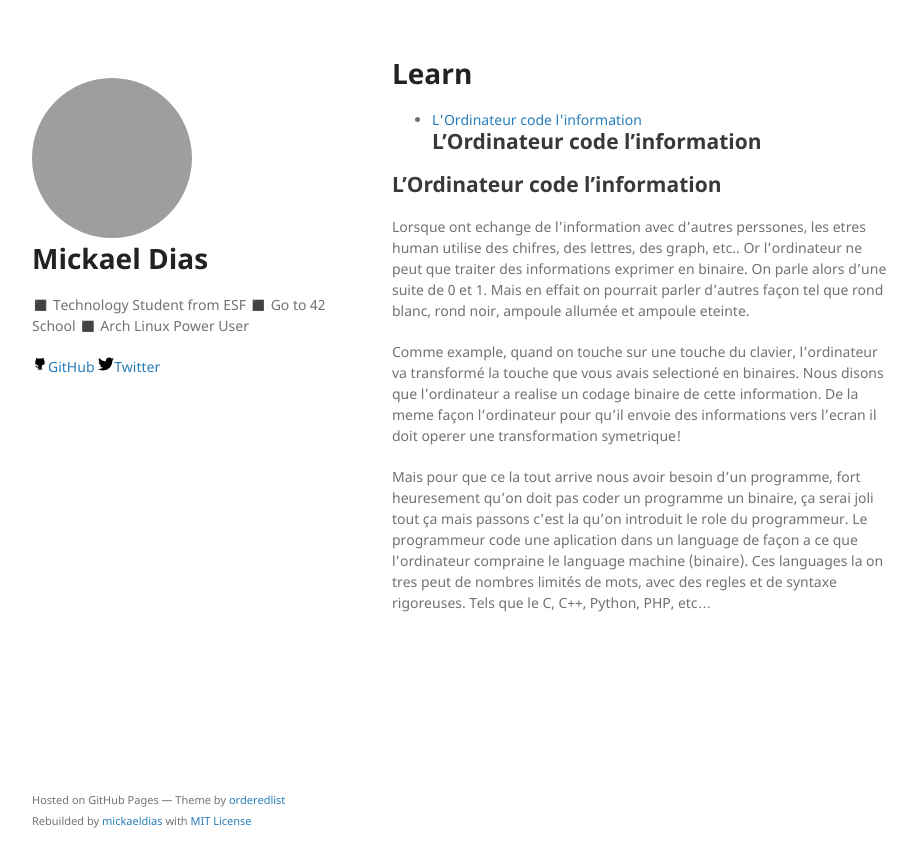
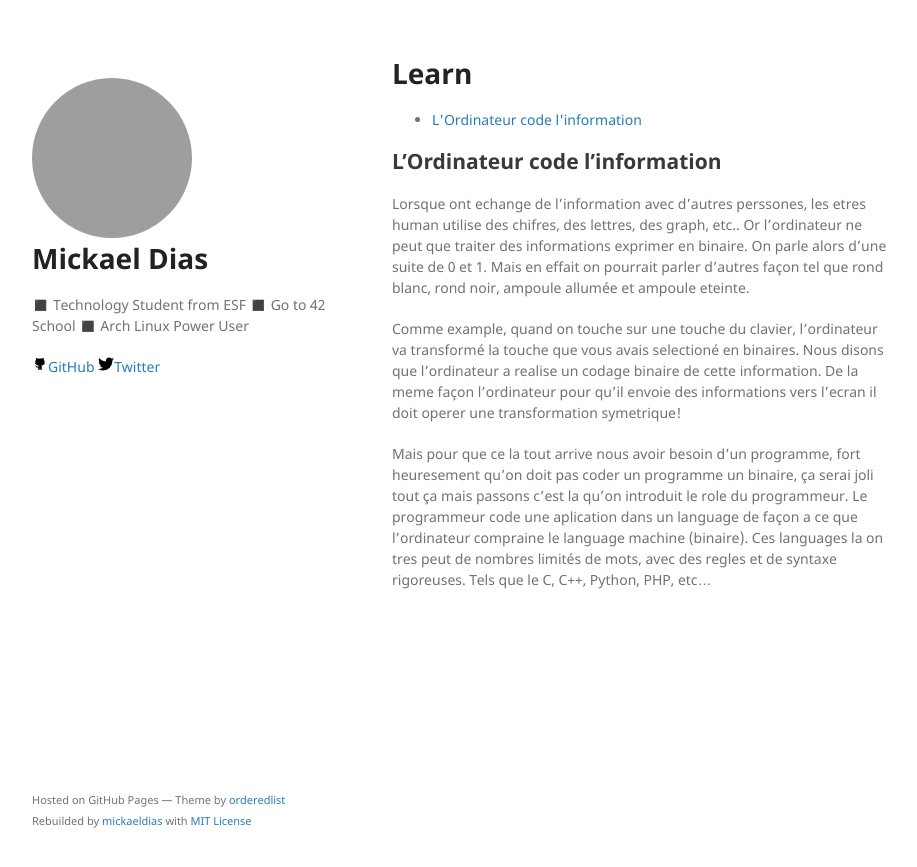
Before and after one commit to gliasa01/gliasa01.github.io, a Jekyll site: the page built from index.md, in a window 1280 px wide. Shown: the top 867 px of the page, without its empty margins (178-1095 px from the left). Built offline with Jekyll 4.4.1, drawn with Linux system fonts in a browser that asks for light colours; grey boxes are pictures that could not be loaded.

Commit message:
post excerpt not fixed remove line 10

```diff
--- a/index.md
+++ b/index.md
@@ -7,7 +7,6 @@ layout: default
   {% for post in site.posts %}
     <li>
       <a href="{{ post.url }}">{{ post.title }}</a>
-      {{ post.excerpt }}
     </li>
   {% endfor %}
 </ul>
```
